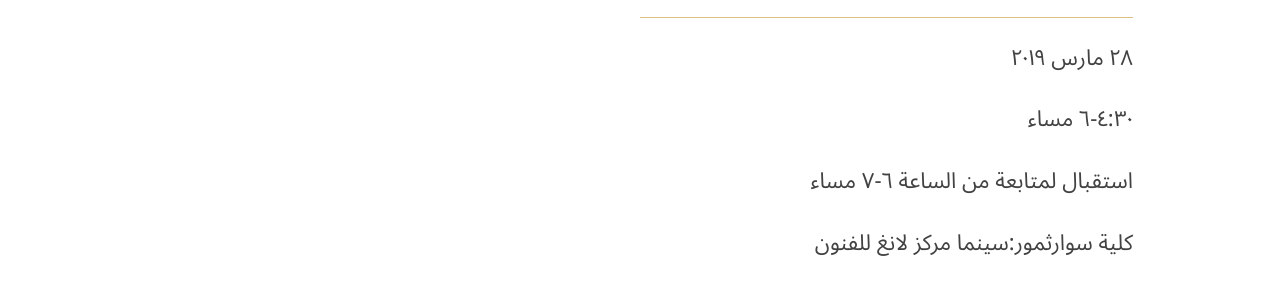
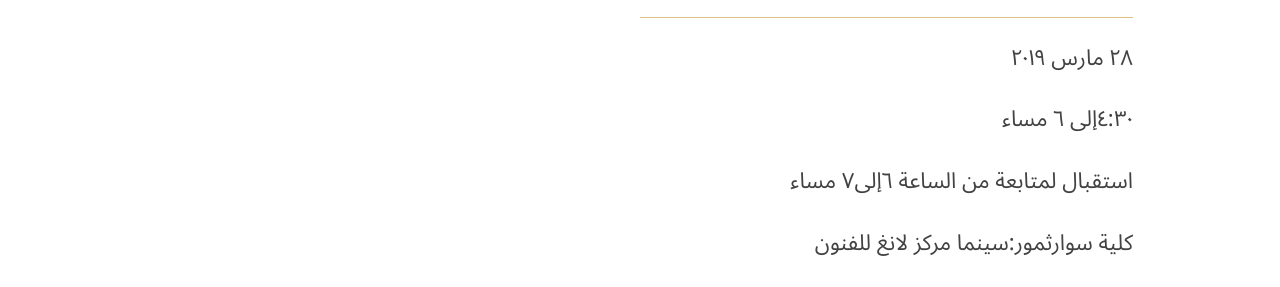
Before and after one commit to swat-ds/fps.swarthmore.edu, a Jekyll site: the page built from _posts/2019-02-20-art-history-experience.md, in a window 1280 px wide and 900 px high, scrolled down 2019 px. Shown: the part 158-445 px from the top of the window. Built offline with Jekyll 4.4.1, drawn with Linux system fonts in a browser that asks for light colours.

Commit message:
Update 2019-02-20-art-history-experience.md

```diff
--- a/_posts/2019-02-20-art-history-experience.md
+++ b/_posts/2019-02-20-art-history-experience.md
@@ -70,9 +70,9 @@ Following our conversation, please join us for a reception with a variety of Syr
 
 ٢٨ مارس ٢٠١٩
 {: .ar}
-٤:٣٠-٦ مساء
+٤:٣٠إلى ٦ مساء
 {: .ar}
-استقبال لمتابعة من الساعة ٦-٧ مساء
+استقبال لمتابعة من الساعة ٦إلى٧ مساء
 {: .ar}
 
 كلية سوارثمور:سينما مركز لانغ للفنون
```
